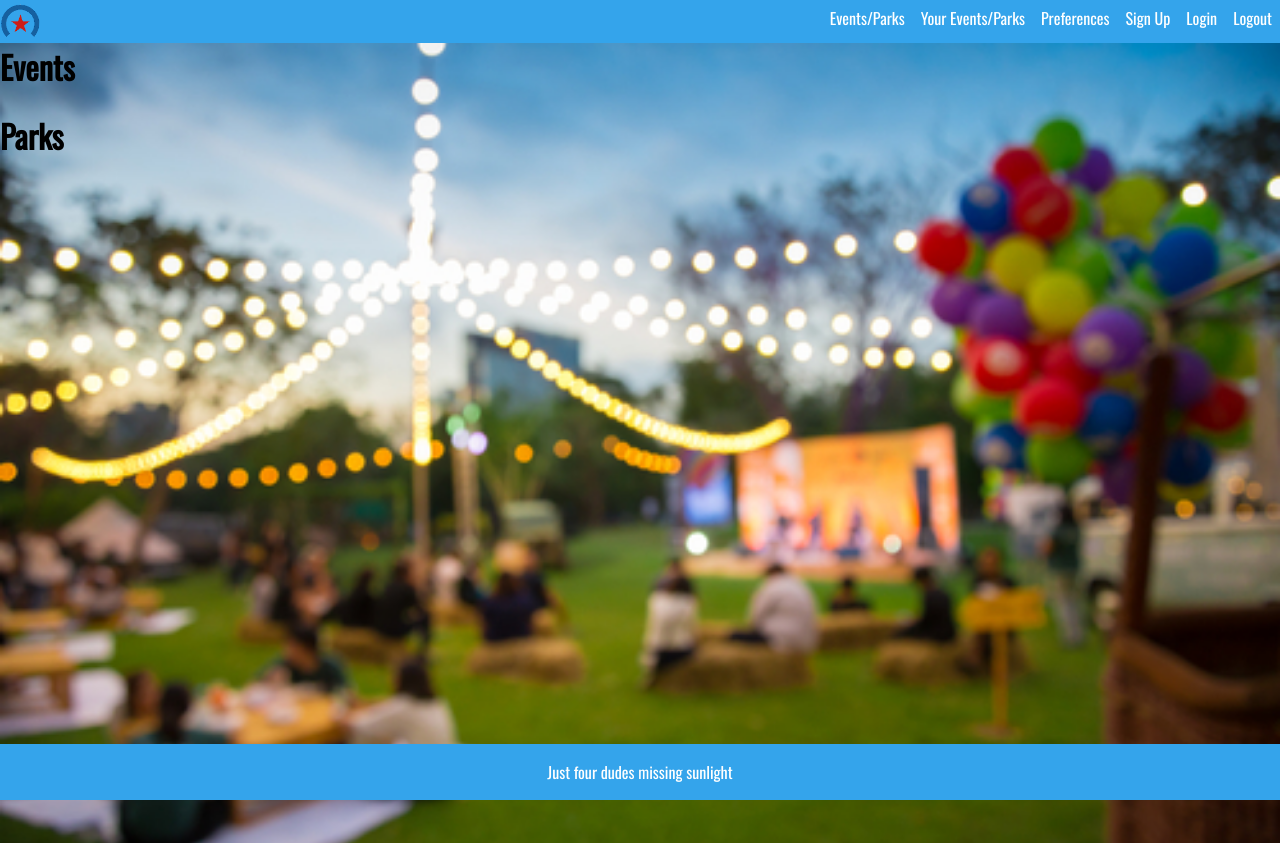
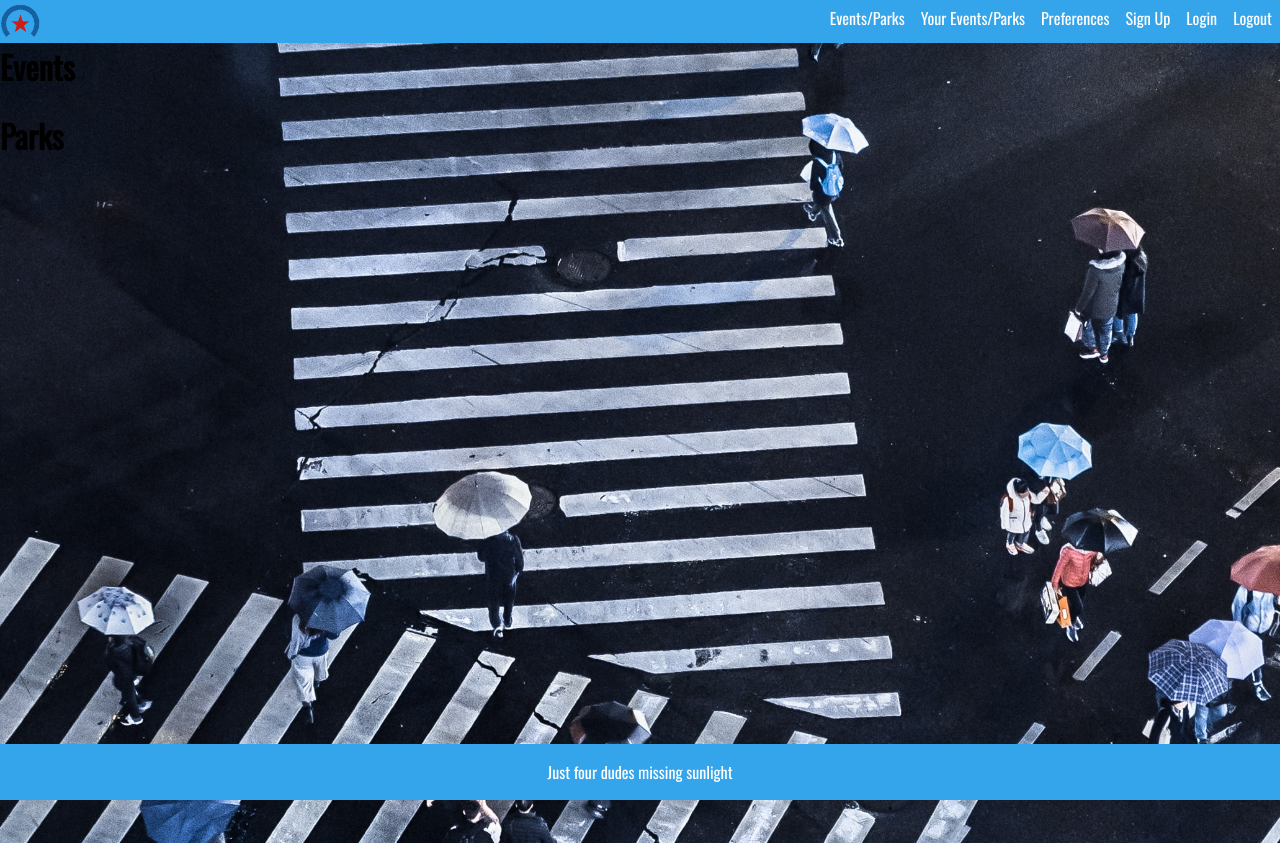
Before and after one commit to Jonathan-Sandifer/All-Star-Events, a React (Create React App) app in the folder ghi/: page /EventsParks in a window 1280 px wide. Built offline with nearby package versions, Linux system fonts and the light colour scheme.

Commit message:
Updated events/parks

```diff
--- a/ghi/src/components/EventsParks.js
+++ b/ghi/src/components/EventsParks.js
@@ -1,16 +1,13 @@
 import React from 'react'
+import Search from './Search';
 
 function EventsParks() {
     return (
-      <div className="px-4 user-events-parks py-5 my-5">
-        <h1 className="display-5 fw-bold">
-            Events
-        </h1>
-        <h1 className="display-5 fw-bold">
-            Parks
-        </h1>
-        <div className="col-lg-6 mx-auto">
-        </div>
+      <div className="events-parks">
+          <div>
+            <h1>Events</h1>
+            <h1>Parks</h1>
+          </div>
       </div>
     );
   }
--- a/ghi/src/index.css
+++ b/ghi/src/index.css
@@ -46,6 +46,16 @@ ul {
 
 .user-events-parks {
   background-image: url('./images/img-userEventsParks.jpg');
+  background-size: cover;
+  height: 100vh;
+  margin-left: -8px;
+  margin-right: -8px;
+  margin-top: -22px;
+
+}
+
+.events-parks {
+  background-image: url('./images/img-6.jpg');
   background-size: cover;
   height: 100vh;
   margin-left: -8px;
```
Also changed, not shown: ghi/src/images/img-6.jpg (renamed from ghi/public/images/img-6.jpg).
